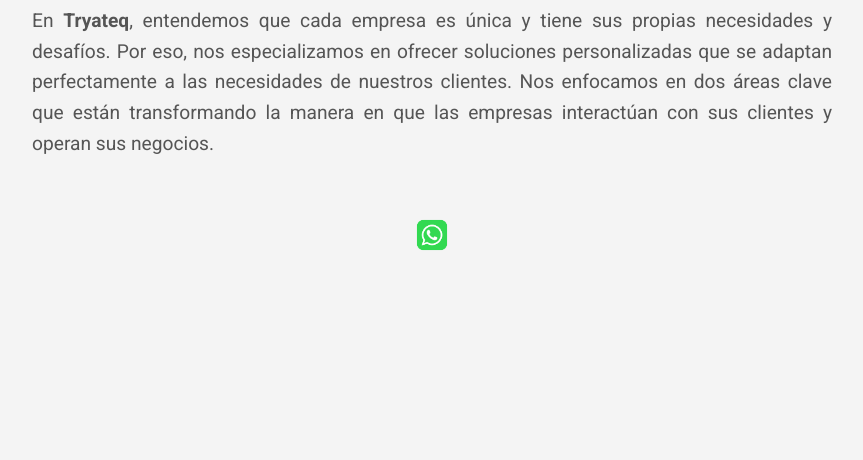
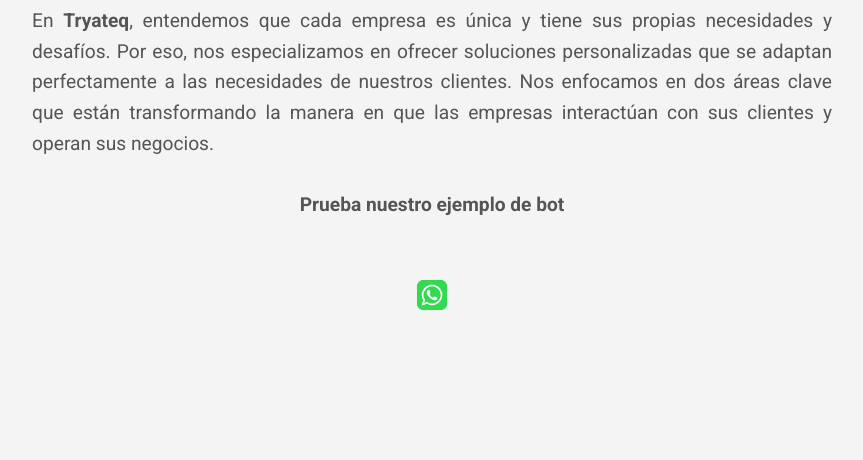
Before and after one commit to Sunwearshade/Tryateq-update, a PHP site: page /soluciones.html in a window 1280 px wide. Shown: the part 172-632 px from the top of the page, without its empty margins (208-1071 px from the left). Run offline with PHP 8.4, Linux system fonts and the light colour scheme.

Commit message:
Se agrego un parrafo arriba del boton del bot

```diff
--- a/soluciones.html
+++ b/soluciones.html
@@ -24,6 +24,7 @@
         <section>
             <h2>Nuestras Soluciones</h2>
             <p>En <strong>Tryateq</strong>, entendemos que cada empresa es única y tiene sus propias necesidades y desafíos. Por eso, nos especializamos en ofrecer soluciones personalizadas que se adaptan perfectamente a las necesidades de nuestros clientes. Nos enfocamos en dos áreas clave que están transformando la manera en que las empresas interactúan con sus clientes y operan sus negocios.</p>
+            <p id="bot-prompt"><strong>Prueba nuestro ejemplo de bot</strong></p>
             <img id="whatsapp-btn" src="./images/Whatsapp-logo-btn.png" alt="WhatsApp" style="width: 50px; cursor: pointer;"/>
 
             <div id="chat-container">
--- a/styles/bot.css
+++ b/styles/bot.css
@@ -129,3 +129,10 @@
 #send-btn:hover {
     background-color: #0d6e6b;
 }
+
+#bot-prompt {
+    text-align: center;
+    display: block;
+    width: 100%;
+    margin-top: 20px;
+}
```
Also changed, not shown: styles/main.css (line endings or trailing spaces).
